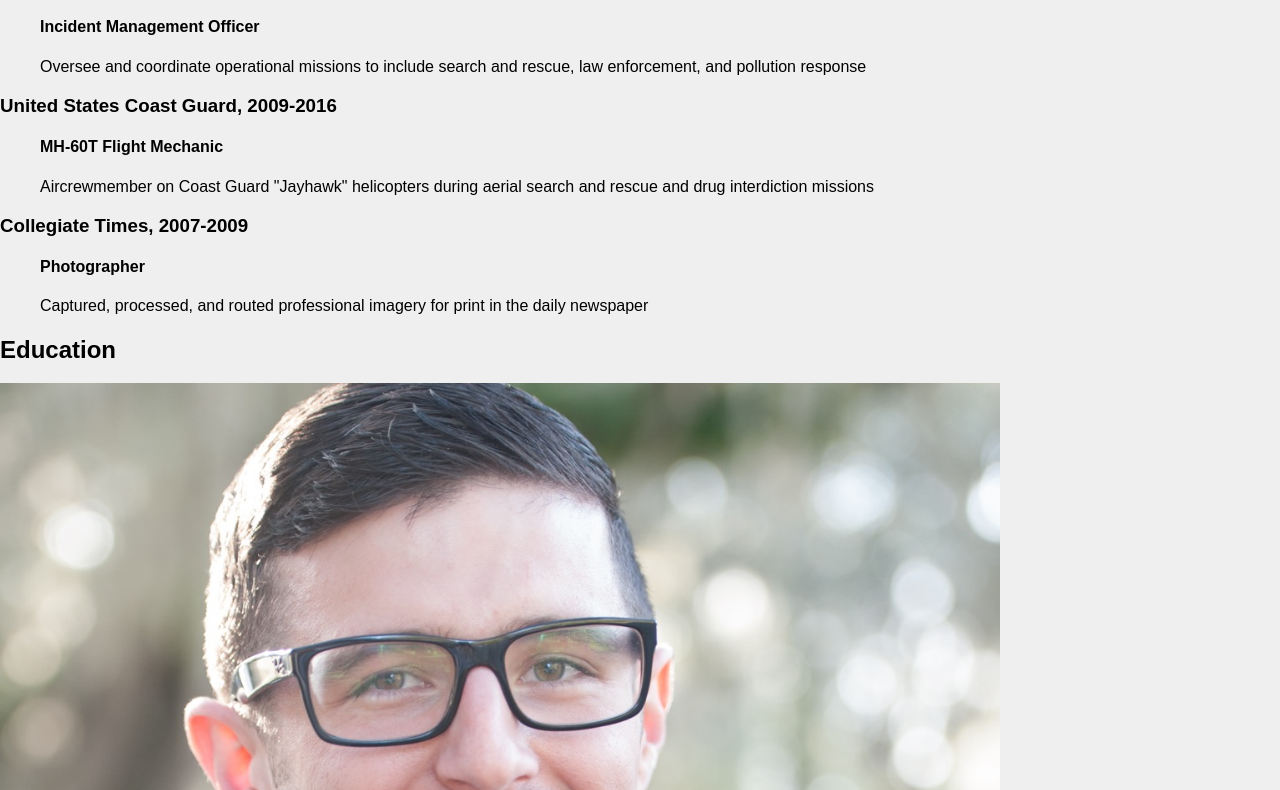
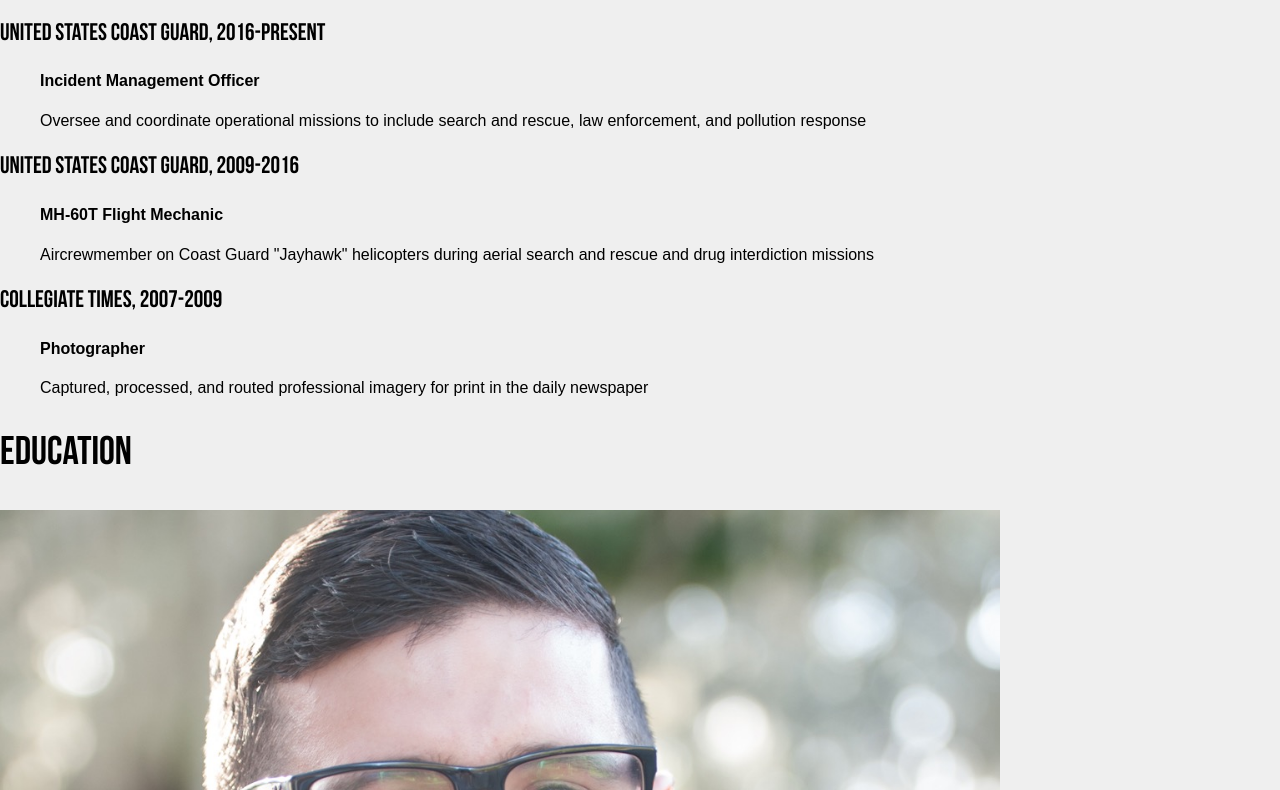
Before and after one commit to ksmaxey/project_resume_maxey_kyle, a plain HTML site: page index.html in a window 1280 px wide. Shown: the part 512-1302 px from the top of the page. Drawn offline with Linux system fonts and the light colour scheme.

Commit message:
set h2 and h3 font size

```diff
--- a/css/main.css
+++ b/css/main.css
@@ -38,3 +38,13 @@ header div {
 header div p {
     color: #c0c0c0;
 }
+
+h2 {
+    font-family: bold;
+    font-size: 2.5em;
+}
+
+h3 {
+    font-family: bold;
+    font-size: 1.5em;
+}
```
